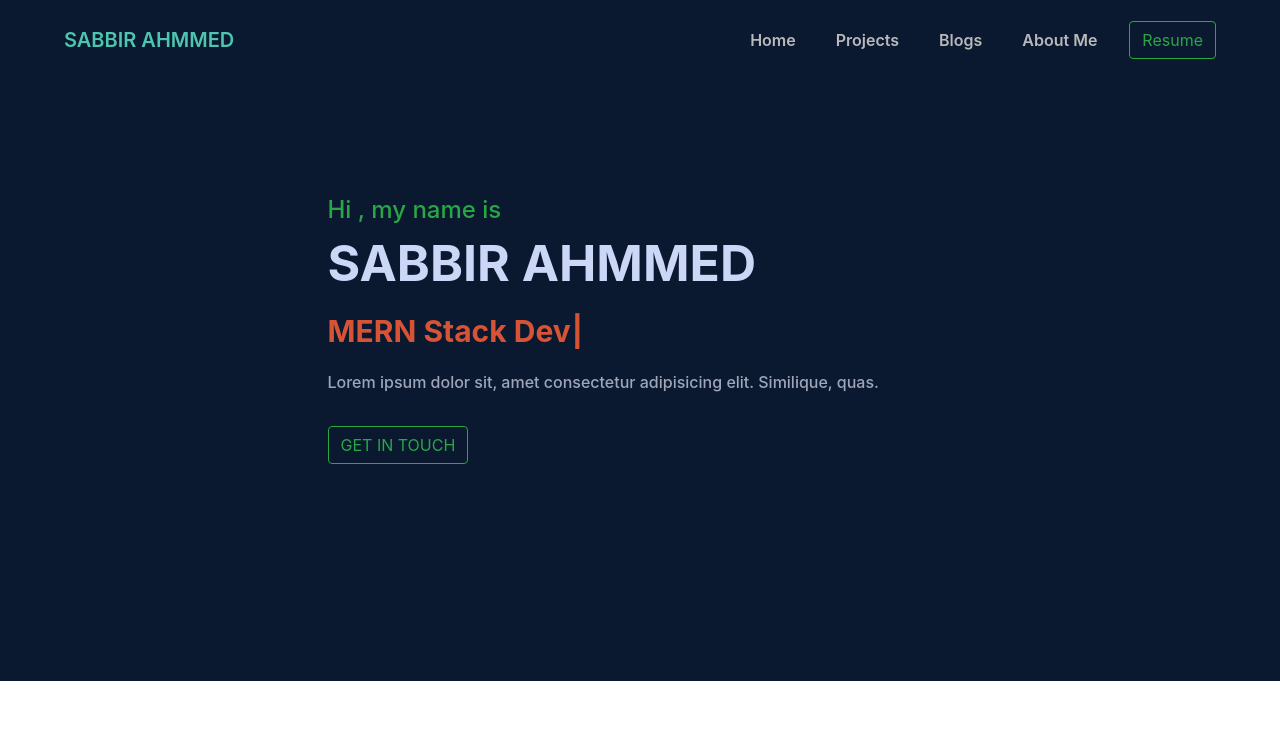
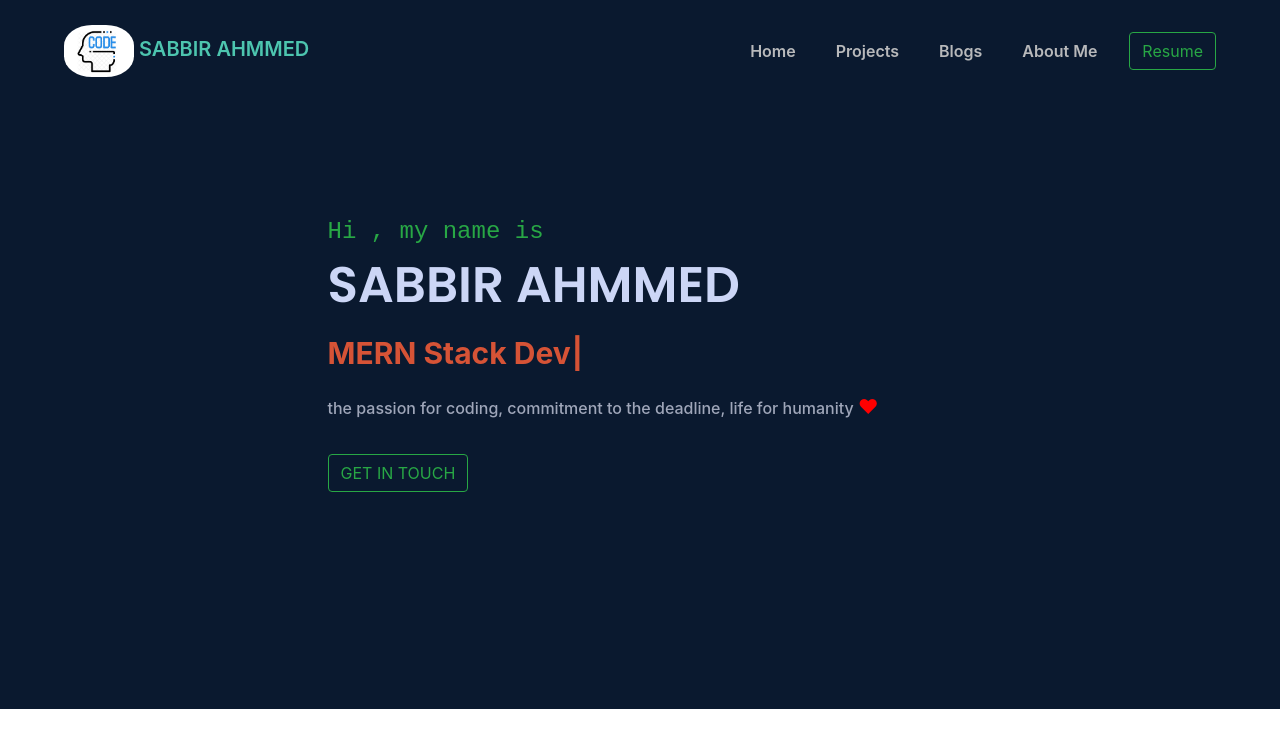
Before and after one commit to Sabbir185/Portfolio, a React (Create React App) app: page / in a window 1280 px wide. Shown: the top 748 px of the page. Built offline with nearby package versions, Linux system fonts and the light colour scheme.

Commit message:
header done

```diff
--- a/public/index.html
+++ b/public/index.html
@@ -24,7 +24,8 @@
       work correctly both with client-side routing and a non-root public URL.
       Learn how to configure a non-root public URL by running `npm run build`.
     -->
-
+    <link rel="preconnect" href="https://fonts.gstatic.com">
+    <link href="https://fonts.googleapis.com/css2?family=Poppins:wght@600&display=swap" rel="stylesheet">
     <title>React App</title>
   </head>
   <body>
--- a/src/components/HeaderMain/HeaderMain.css
+++ b/src/components/HeaderMain/HeaderMain.css
@@ -7,6 +7,7 @@
     color: #CCD6F6;
     font-size: 50px;
     font-weight: 700;
+    font-family: 'Poppins', sans-serif;
 }
 .main-skill{
     color: #d65336;
@@ -17,3 +18,7 @@
     color: #9fa6b9;
     font-weight: 500;
 }
+.main-hello{
+    font-family: 'Courier New', Courier, monospace;
+    font-weight: 500;
+}
--- a/src/components/HeaderMain/HeaderMain.js
+++ b/src/components/HeaderMain/HeaderMain.js
@@ -10,7 +10,7 @@ const HeaderMain = () => {
             <div className="row">
                 <div className="col"></div>
                 <div className="col-8 col-lg-6 col-xlg-6">
-                    <h4 className="text-success">Hi , my name is</h4>
+                    <h4 className="text-success main-hello">Hi , my name is</h4>
                     <h1 className="main-title">SABBIR AHMMED</h1>
                     <div className="main-skill mt-3">
                         <Typewriter
@@ -22,7 +22,7 @@ const HeaderMain = () => {
                         />
                     </div>
                     {/* <h3 className="main-skill mt-3">MERN Stack Developer</h3> */}
-                    <p className="main-description mt-3">Lorem ipsum dolor sit, amet consectetur adipisicing elit. Similique, quas.</p>
+                    <p className="main-description mt-3">the passion for coding, commitment to the deadline, life for humanity <span style={{color:'red',fontSize:'20px'}}> &#9829;</span></p>
                     <Button className="mt-3" variant="outline-success">GET IN TOUCH</Button>
                 </div>
                 <div className="col"></div>
--- a/src/components/HeaderNav/HeaderNav.css
+++ b/src/components/HeaderNav/HeaderNav.css
@@ -14,3 +14,7 @@
     padding-left: 5%;
     padding-right: 5%;
 }
+.img-size{
+    width: 70px;
+    border-radius: 40%;
+}
--- a/src/components/HeaderNav/HeaderNav.js
+++ b/src/components/HeaderNav/HeaderNav.js
@@ -2,11 +2,12 @@ import React from 'react';
 import { Button, Nav, Navbar} from 'react-bootstrap';
 import { Link } from 'react-router-dom';
 import './HeaderNav.css'
+import logo from '../../images/logo.png'
 
 const HeaderNav = () => {
     return (
         <Navbar style={{backgroundColor:'#0A192F', paddingTop:'20px'}} expand="lg" className="nav-padding">
-            <Navbar.Brand href="#home" style={{color:'#4DC5AF', fontWeight:'600'}}>SABBIR AHMMED</Navbar.Brand>
+            <Navbar.Brand href="#home" style={{color:'#4DC5AF', fontWeight:'600'}}> <img src={logo} alt="" className="img-fluid img-size"/> SABBIR AHMMED</Navbar.Brand>
             <Navbar.Toggle aria-controls="basic-navbar-nav" className='custom-toggler'/>
             <Navbar.Collapse id="basic-navbar-nav">
                 <Nav className="ml-auto">
```
Also changed, not shown: src/images/logo.png (added).
